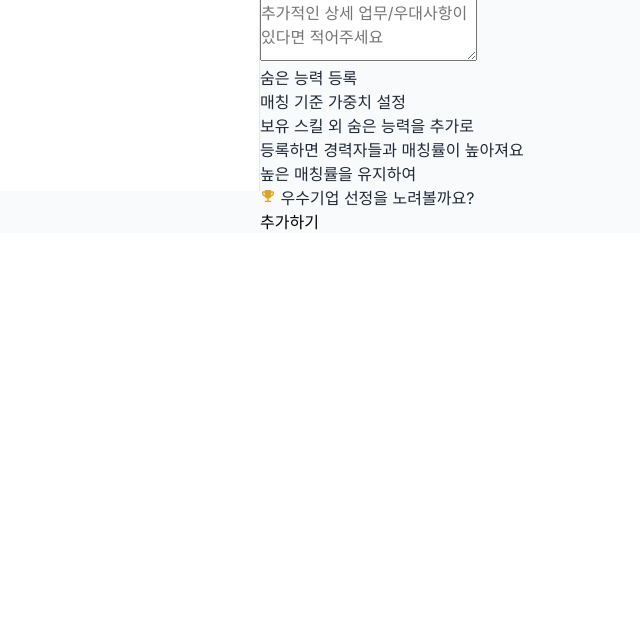
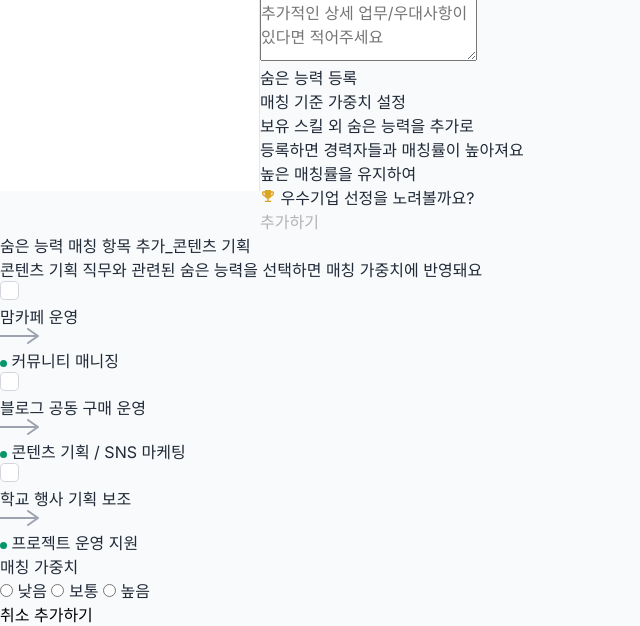
Before and after one commit to 2026-HERETHON/2026-herethon-2, a Django app: template company/templates/project_create.html in a window 1280 px wide. Shown: the part 679-1305 px from the top of the page, without its empty margins (0-640 px from the left). Before the commit the page ends 909 px from the top, so only its background shows below. Run offline with Django 5.2, Linux system fonts and the light colour scheme; the template is opened without the code that fills it, so the values that code supplies are empty.

Commit message:
feat: 숨은 능력 모달 팝업 HTML 작성

```diff
--- a/company/templates/project_create.html
+++ b/company/templates/project_create.html
@@ -421,30 +421,6 @@
           </div>
 
           <!-- 프로젝트 기간 -->
-          <!-- 실제 서버로 전송될 hidden input -->
-          <!-- <input type="hidden" name="duration" id="project-period" required />
-
-          <div class="form-group">
-            <label class="form-label">프로젝트 기간</label>
-            <div class="date-range-group">
-              <input
-                type="date"
-                id="project-start"
-                class="form-input"
-                placeholder="예: 07.20"
-                required
-              />
-              <span>~</span>
-              <input
-                type="date"
-                id="project-end"
-                class="form-input"
-                placeholder="예: 08.15"
-                required
-              />
-            </div>
-          </div> -->
-
           <div class="form-group">
             <label for="project-period" class="form-label">프로젝트 기간</label>
             <input
@@ -469,6 +445,14 @@
 
           <!-- 숨은 능력 등록 -->
           <div class="form-card">
+            <!-- 숨은 능력 모달에서 추가 시 hidden input에 저장 -->
+            <input
+              type="hidden"
+              id="hidden-abilities-input"
+              name="hidden_abilities"
+              value="[]"
+            />
+
             <p class="card-title">숨은 능력 등록</p>
             <p class="card-subtitle">매칭 기준 가중치 설정</p>
             <p class="card-des">
@@ -487,12 +471,133 @@
               </span>
               <span>선정을 노려볼까요?</span>
             </p>
-            <button class="hidden-modal-open-btn" type="button">
+            <button class="modal-open-btn" type="button" disabled>
               추가하기
             </button>
           </div>
         </section>
       </form>
     </main>
+
+    <!-- 숨은 능력 모달 팝업 영역 -->
+    <div class="modal-overlay">
+      <div class="modal-box">
+        <div class="modal-header">
+          <!-- TPL: 현재 선택한 직무명을 타이틀 및 캡션에 반영 -->
+          <p class="modal-title">숨은 능력 매칭 항목 추가_콘텐츠 기획</p>
+          <p class="caption">
+            콘텐츠 기획 직무와 관련된 숨은 능력을 선택하면 매칭 가중치에
+            반영돼요
+          </p>
+        </div>
+
+        <div class="divider"></div>
+
+        <div class="modal-body">
+          <!-- 숨은 능력 목록 -->
+          <div class="hidden-ability-list">
+            <!-- TPL: 현재 선택한 직무의 숨은 능력 아이템 목록 반복 -->
+            <div class="hidden-ability-item">
+              <button class="checkbox" type="button" data-checked="false">
+                <img src="../../static/img/checkbox-blank.svg" alt="checkbox" />
+              </button>
+              <!-- TPL: 숨은 능력(번역 전) -->
+              <div class="hidden-ability-original">맘카페 운영</div>
+              <img
+                class="right-arrow-img"
+                src="../../static/img/right-arrow.svg"
+                alt="right-arrow"
+              />
+              <div class="hidden-ability-translated">
+                <img
+                  class="green-icon"
+                  src="../../static/img/ellipse-green.svg"
+                />
+                <!-- TPL: 숨은 능력 (번역 후) -->
+                <span class="translated-text">커뮤니티 매니징</span>
+              </div>
+            </div>
+            <div class="hidden-ability-item">
+              <button class="checkbox" type="button" data-checked="false">
+                <img src="../../static/img/checkbox-blank.svg" alt="checkbox" />
+              </button>
+              <div class="hidden-ability-original">블로그 공동 구매 운영</div>
+              <img
+                class="right-arrow-img"
+                src="../../static/img/right-arrow.svg"
+                alt="right-arrow"
+              />
+              <div class="hidden-ability-translated">
+                <img
+                  class="green-icon"
+                  src="../../static/img/ellipse-green.svg"
+                />
+                <span class="translated-text">콘텐츠 기획 / SNS 마케팅</span>
+              </div>
+            </div>
+            <div class="hidden-ability-item">
+              <button class="checkbox" type="button" data-checked="false">
+                <img src="../../static/img/checkbox-blank.svg" alt="checkbox" />
+              </button>
+              <div class="hidden-ability-original">학교 행사 기획 보조</div>
+              <img
+                class="right-arrow-img"
+                src="../../static/img/right-arrow.svg"
+                alt="right-arrow"
+              />
+              <div class="hidden-ability-translated">
+                <img
+                  class="green-icon"
+                  src="../../static/img/ellipse-green.svg"
+                />
+                <span class="translated-text">프로젝트 운영 지원</span>
+              </div>
+            </div>
+          </div>
+
+          <div class="divider"></div>
+
+          <!-- 매칭 가중치 -->
+          <div class="matching-weight-group">
+            <label class="matching-weight-label">매칭 가중치</label>
+            <div class="option-btn-group">
+              <!-- TPL: (매칭 가중치 버튼 반복) -->
+              <label class="option-btn">
+                <input
+                  type="radio"
+                  name="matching_weight"
+                  value="LOW"
+                  required
+                />
+                낮음
+              </label>
+              <label class="option-btn">
+                <input
+                  type="radio"
+                  name="matching_weight"
+                  value="MEDIUM"
+                  required
+                />
+                보통
+              </label>
+              <label class="option-btn">
+                <input
+                  type="radio"
+                  name="matching_weight"
+                  value="HIGH"
+                  required
+                />
+                높음
+              </label>
+            </div>
+          </div>
+        </div>
+
+        <div class="modal-footer">
+          <button class="modal-close-btn" type="button">취소</button>
+          <button class="hidden-ability-add-btn" type="button">추가하기</button>
+        </div>
+      </div>
+    </div>
   </body>
 </html>
```
Also changed, not shown: static/img/checkbox-blank.svg (added), static/img/checkbox-checked.svg (added), static/img/right-arrow.svg (added).
